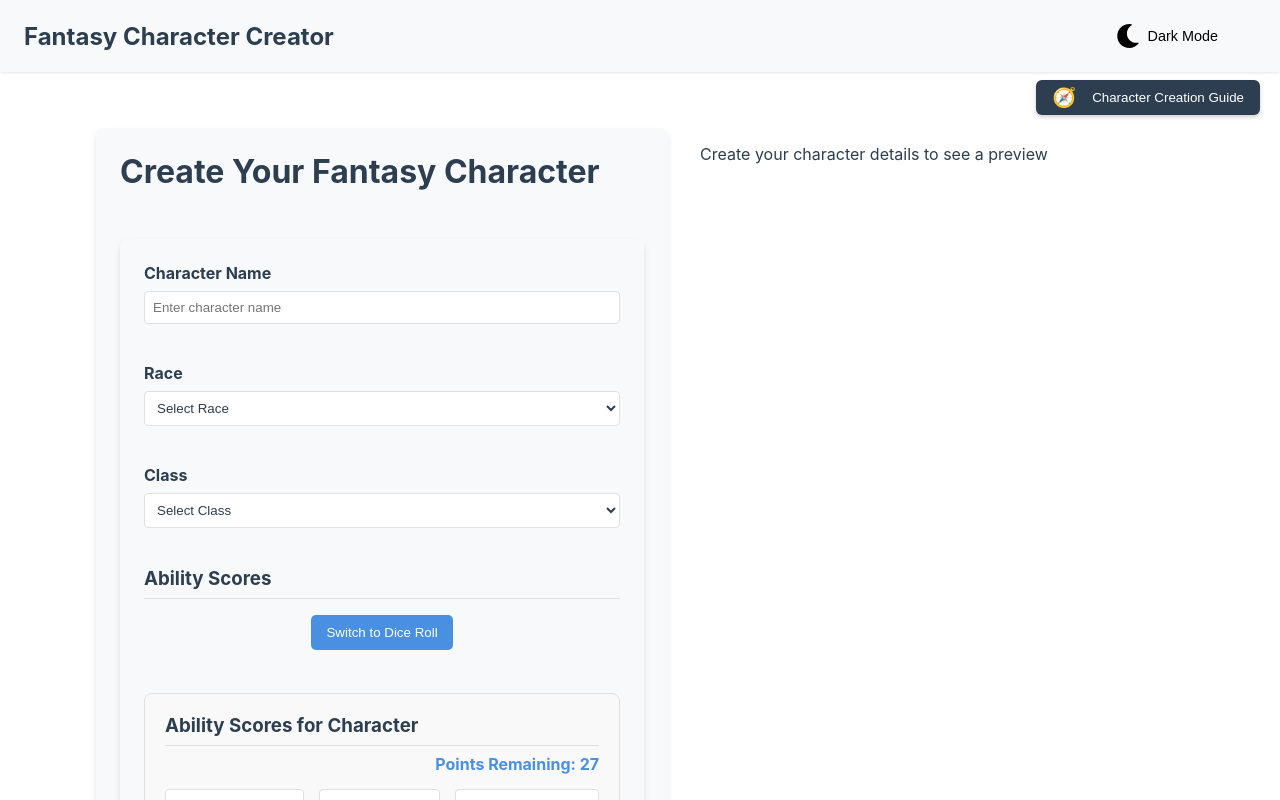
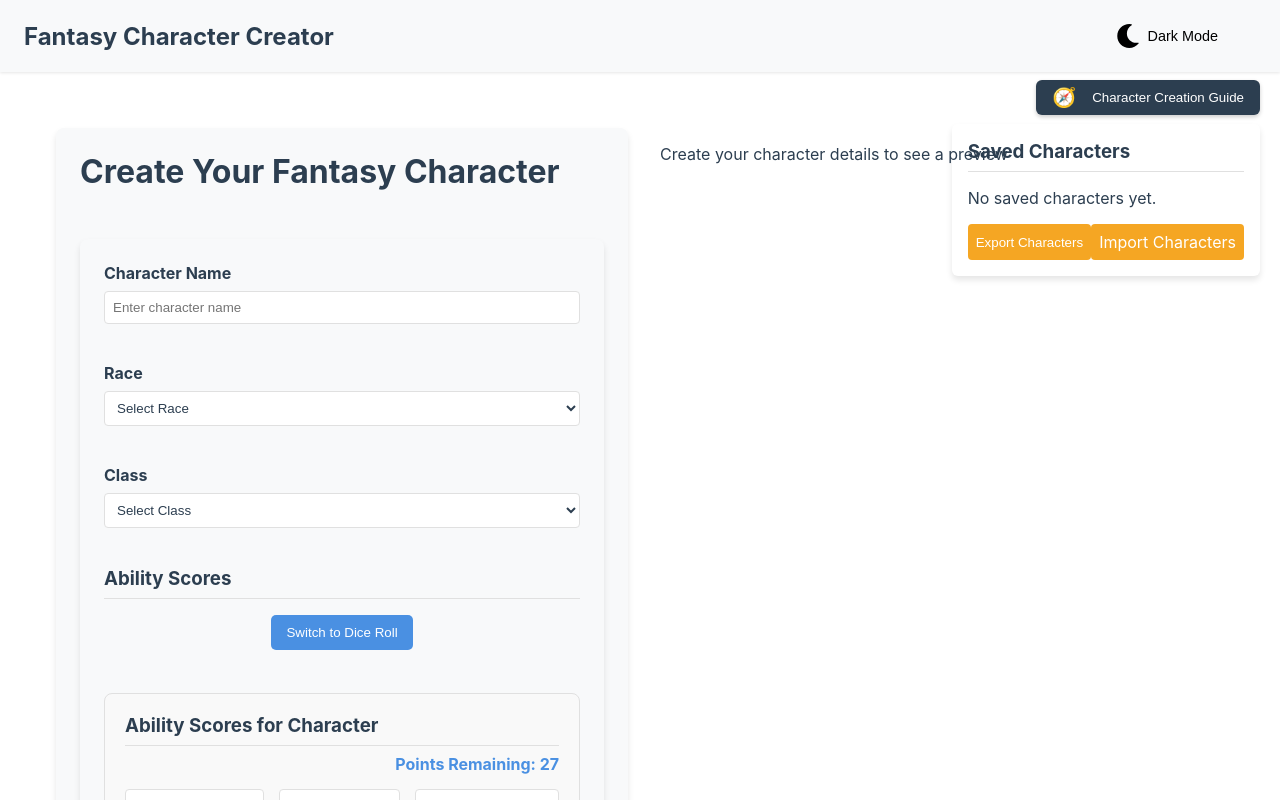
Before and after one commit to arnaudfl/fantasy-character-creator, a React (Create React App) app: page / in a window 1280 px wide. Shown: the top 800 px of the page. Built offline with nearby package versions, Linux system fonts and the light colour scheme.

Commit message:
Implement character storage system with localStorage, export/import, and saved characters UI

```diff
--- a/src/App.css
+++ b/src/App.css
@@ -41,7 +41,7 @@
 
 .app-main {
   max-width: 1200px;
-  margin: 0 auto;
+  margin: 0;
   padding: var(--spacing-lg);
 }
 
--- a/src/components/CharacterForm.css
+++ b/src/components/CharacterForm.css
@@ -243,30 +243,80 @@
 }
 
 .saved-characters-section {
-  margin-top: 20px;
-  background-color: #f4f4f4;
-  border-radius: 8px;
-  padding: 20px;
+  position: fixed;
+  top: 100px;
+  right: 20px;
+  background-color: var(--background-secondary);
+  border-radius: var(--border-radius-md);
+  padding: var(--spacing-md);
+  margin-top: var(--spacing-lg);
+  box-shadow: 0 4px 6px rgba(0, 0, 0, 0.1);
 }
 
-.saved-characters-grid {
-  display: grid;
-  grid-template-columns: repeat(auto-fill, minmax(200px, 1fr));
-  gap: 15px;
+.saved-characters-section h3 {
+  margin-bottom: var(--spacing-md);
+  color: var(--text-color);
 }
 
-.saved-character-card {
-  background-color: white;
-  border: 1px solid #e0e0e0;
-  border-radius: 8px;
-  padding: 15px;
-  text-align: center;
+.saved-characters-list {
+  display: grid;
+  grid-template-columns: repeat(auto-fill, minmax(250px, 1fr));
+  gap: var(--spacing-sm);
+}
+
+.saved-character-item {
+  display: flex;
+  justify-content: space-between;
+  align-items: center;
+  background-color: var(--background-tertiary);
+  padding: var(--spacing-sm);
+  border-radius: var(--border-radius-sm);
+  transition: background-color 0.3s ease;
+}
+
+.saved-character-item:hover {
+  background-color: var(--background-hover);
 }
 
 .saved-character-actions {
   display: flex;
+  gap: var(--spacing-sm);
+}
+
+.saved-character-actions button {
+  background-color: var(--color-primary);
+  color: white;
+  border: none;
+  padding: var(--spacing-xs) var(--spacing-sm);
+  border-radius: var(--border-radius-sm);
+  cursor: pointer;
+  transition: background-color 0.3s ease;
+}
+
+.saved-character-actions button:hover {
+  background-color: var(--color-primary-dark);
+}
+
+.character-export-import {
+  display: flex;
   justify-content: space-between;
-  margin-top: 10px;
+  margin-top: var(--spacing-md);
+}
+
+.character-export-import button,
+.import-characters-label {
+  background-color: var(--color-secondary);
+  color: white;
+  border: none;
+  padding: var(--spacing-sm);
+  border-radius: var(--border-radius-sm);
+  cursor: pointer;
+  transition: background-color 0.3s ease;
+}
+
+.character-export-import button:hover,
+.import-characters-label:hover {
+  background-color: var(--color-secondary-dark);
 }
 
 .guide-launcher {
--- a/src/components/CharacterForm.js
+++ b/src/components/CharacterForm.js
@@ -1,4 +1,5 @@
-import React, { useState, useEffect, useCallback } from 'react';
+import React, { useState, useCallback, useEffect } from 'react';
+import CharacterStorageManager from '../utils/CharacterStorageManager';
 import CharacterPreview from './CharacterPreview';
 import AbilityTooltip from './AbilityTooltip';
 import EquipmentSelector from './EquipmentSelector';
@@ -6,7 +7,6 @@ import PersonalityGenerator from './PersonalityGenerator';
 import AvatarGenerator from './AvatarGenerator';
 import AbilityScoreManager from './AbilityScoreManager';
 import CharacterOptimizer from './CharacterOptimizer';
-import CharacterStorageManager from '../services/CharacterStorageManager';
 import DiceRollSimulator from './DiceRollSimulator';
 import InteractiveGuide from './InteractiveGuide';
 import './CharacterForm.css';
@@ -284,11 +284,64 @@ const CharacterForm = () => {
 
   const handleSubmit = (e) => {
     e.preventDefault();
+
     if (validateForm(false)) {
-      console.log('Character Created:', character);
-      alert('Character created successfully!');
+      // Save the character
+      const savedCharacterId = CharacterStorageManager.saveCharacter(character);
+
+      if (savedCharacterId) {
+        // Generate a shareable URL
+        const shareableURL = CharacterStorageManager.generateShareableURL(character);
+        setShareableURL(shareableURL);
+
+        // Update saved characters list
+        const updatedSavedCharacters = CharacterStorageManager.getAllCharacters();
+        setSavedCharacters(updatedSavedCharacters);
+
+        // Show success message
+        alert('Character created successfully!');
+
+        // Optional: Reset form or navigate
+        // setCharacter(initialCharacterState);
+      } else {
+        alert('Failed to save character. Please check your data.');
+      }
     } else {
-      alert('Please fix the errors in the form');
+      alert('Please complete all required fields.');
+    }
+  };
+
+  const handleLoadCharacter = (characterId) => {
+    const loadedCharacter = CharacterStorageManager.getCharacterById(characterId);
+    if (loadedCharacter) {
+      setCharacter(loadedCharacter);
+    }
+  };
+
+  const handleDeleteCharacter = (characterId) => {
+    if (window.confirm('Are you sure you want to delete this character?')) {
+      CharacterStorageManager.deleteCharacter(characterId);
+      // Optionally, refresh the list of saved characters
+      setSavedCharacters(CharacterStorageManager.getAllCharacters());
+    }
+  };
+
+  const handleExportCharacters = () => {
+    CharacterStorageManager.exportCharacters();
+  };
+
+  const handleImportCharacters = (event) => {
+    const file = event.target.files[0];
+    if (file) {
+      CharacterStorageManager.importCharacters(file)
+        .then((importedCount) => {
+          alert(`Successfully imported ${importedCount} characters`);
+          // Refresh saved characters list
+          setSavedCharacters(CharacterStorageManager.getAllCharacters());
+        })
+        .catch((error) => {
+          alert('Failed to import characters');
+        });
     }
   };
 
@@ -337,6 +390,57 @@ const CharacterForm = () => {
       totalScores,
       raceModifiers: character.raceAbilityModifiers
     });
+  };
+
+  const renderSavedCharacters = () => {
+    return (
+      <div className="saved-characters-section">
+        <h3>Saved Characters</h3>
+        {savedCharacters.length === 0 ? (
+          <p>No saved characters yet.</p>
+        ) : (
+          <div className="saved-characters-list">
+            {savedCharacters.map((savedChar) => (
+              <div key={savedChar.id} className="saved-character-item">
+                <span>{savedChar.name} ({savedChar.race} {savedChar.class})</span>
+                <div className="saved-character-actions">
+                  <button
+                    onClick={() => handleLoadCharacter(savedChar.id)}
+                    title="Load Character"
+                  >
+                    Load
+                  </button>
+                  <button
+                    onClick={() => handleDeleteCharacter(savedChar.id)}
+                    title="Delete Character"
+                  >
+                    Delete
+                  </button>
+                </div>
+              </div>
+            ))}
+          </div>
+        )}
+
+        <div className="character-export-import">
+          <button
+            onClick={handleExportCharacters}
+            title="Export All Characters"
+          >
+            Export Characters
+          </button>
+          <label className="import-characters-label">
+            Import Characters
+            <input
+              type="file"
+              accept=".json"
+              onChange={handleImportCharacters}
+              style={{ display: 'none' }}
+            />
+          </label>
+        </div>
+      </div>
+    );
   };
 
   return (
@@ -509,6 +613,9 @@ const CharacterForm = () => {
       <div className="character-preview-container">
         <CharacterPreview character={character} />
       </div>
+
+      {/* Saved Characters Section */}
+      {renderSavedCharacters()}
     </div>
   );
 };
--- /dev/null
+++ b/src/utils/CharacterStorageManager.js
@@ -0,0 +1,163 @@
+class CharacterStorageManager {
+  static STORAGE_KEY = 'savedCharacters';
+
+  // Save a new character
+  static saveCharacter(character) {
+    // Validate character before saving
+    if (!this.validateCharacter(character)) {
+      console.error('Invalid character cannot be saved');
+      return false;
+    }
+
+    // Add timestamp and unique ID
+    const characterToSave = {
+      ...character,
+      id: Date.now().toString(),
+      createdAt: new Date().toISOString()
+    };
+
+    // Retrieve existing characters
+    const savedCharacters = this.getAllCharacters();
+
+    // Add new character
+    savedCharacters.push(characterToSave);
+
+    // Save updated list
+    try {
+      localStorage.setItem(this.STORAGE_KEY, JSON.stringify(savedCharacters));
+      return characterToSave.id;
+    } catch (error) {
+      console.error('Error saving character:', error);
+      return false;
+    }
+  }
+
+  // Get all saved characters
+  static getAllCharacters() {
+    try {
+      const characters = localStorage.getItem(this.STORAGE_KEY);
+      return characters ? JSON.parse(characters) : [];
+    } catch (error) {
+      console.error('Error retrieving characters:', error);
+      return [];
+    }
+  }
+
+  // Get a specific character by ID
+  static getCharacterById(id) {
+    const characters = this.getAllCharacters();
+    return characters.find(char => char.id === id);
+  }
+
+  // Update an existing character
+  static updateCharacter(id, updatedCharacter) {
+    const characters = this.getAllCharacters();
+    const index = characters.findIndex(char => char.id === id);
+
+    if (index !== -1) {
+      characters[index] = {
+        ...characters[index],
+        ...updatedCharacter,
+        updatedAt: new Date().toISOString()
+      };
+
+      try {
+        localStorage.setItem(this.STORAGE_KEY, JSON.stringify(characters));
+        return true;
+      } catch (error) {
+        console.error('Error updating character:', error);
+        return false;
+      }
+    }
+
+    return false;
+  }
+
+  // Delete a character
+  static deleteCharacter(id) {
+    const characters = this.getAllCharacters();
+    const filteredCharacters = characters.filter(char => char.id !== id);
+
+    try {
+      localStorage.setItem(this.STORAGE_KEY, JSON.stringify(filteredCharacters));
+      return true;
+    } catch (error) {
+      console.error('Error deleting character:', error);
+      return false;
+    }
+  }
+
+  // Validate character before saving
+  static validateCharacter(character) {
+    // Basic validation checks
+    return !!(
+      character.name &&
+      character.race &&
+      character.class &&
+      character.baseAbilityScores &&
+      character.equipment &&
+      character.personality
+    );
+  }
+
+  // Generate a shareable URL for a character
+  static generateShareableURL(character) {
+    // Encode the character data
+    const encodedCharacter = btoa(JSON.stringify(character));
+    return `${window.location.origin}?character=${encodedCharacter}`;
+  }
+
+  // Decode a shareable URL
+  static decodeShareableURL(encodedCharacter) {
+    try {
+      return JSON.parse(atob(encodedCharacter));
+    } catch (error) {
+      console.error('Error decoding shared character:', error);
+      return null;
+    }
+  }
+
+  // Export characters to JSON
+  static exportCharacters() {
+    const characters = this.getAllCharacters();
+    const blob = new Blob([JSON.stringify(characters, null, 2)], { type: 'application/json' });
+    const url = URL.createObjectURL(blob);
+
+    const a = document.createElement('a');
+    a.href = url;
+    a.download = `characters_export_${new Date().toISOString().replace(/:/g, '-')}.json`;
+    a.click();
+    URL.revokeObjectURL(url);
+  }
+
+  // Import characters from JSON
+  static importCharacters(file) {
+    return new Promise((resolve, reject) => {
+      const reader = new FileReader();
+      reader.onload = (event) => {
+        try {
+          const importedCharacters = JSON.parse(event.target.result);
+
+          // Validate imported characters
+          const validCharacters = importedCharacters.filter(this.validateCharacter);
+
+          // Merge with existing characters
+          const existingCharacters = this.getAllCharacters();
+          const mergedCharacters = [...existingCharacters, ...validCharacters];
+
+          // Save merged characters
+          localStorage.setItem(this.STORAGE_KEY, JSON.stringify(mergedCharacters));
+
+          resolve(validCharacters.length);
+        } catch (error) {
+          console.error('Error importing characters:', error);
+          reject(error);
+        }
+      };
+      reader.onerror = reject;
+      reader.readAsText(file);
+    });
+  }
+}
+
+export default CharacterStorageManager;
```
Also changed, not shown: 1 other file (tests, documents, lock files or other folders).
